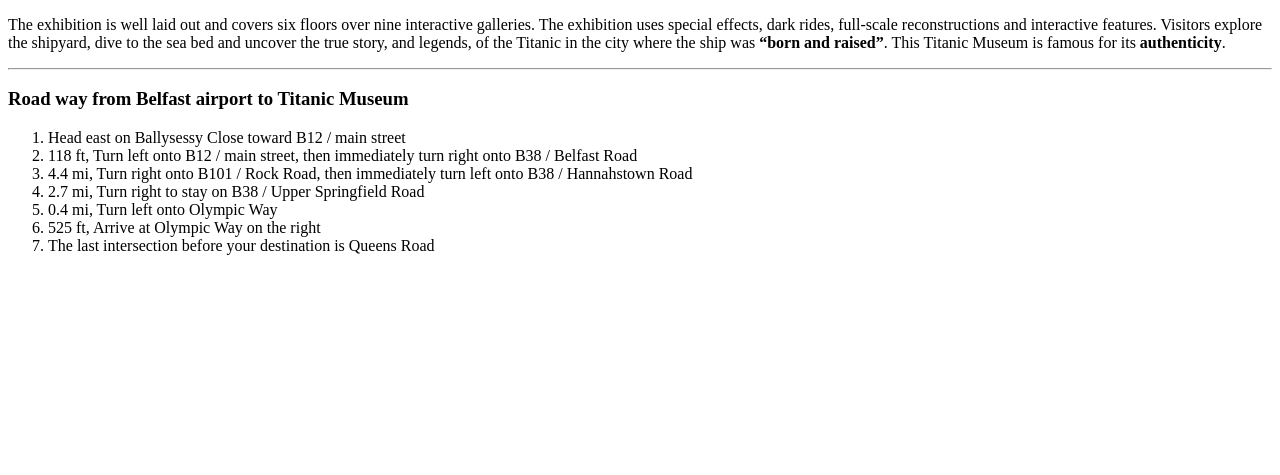
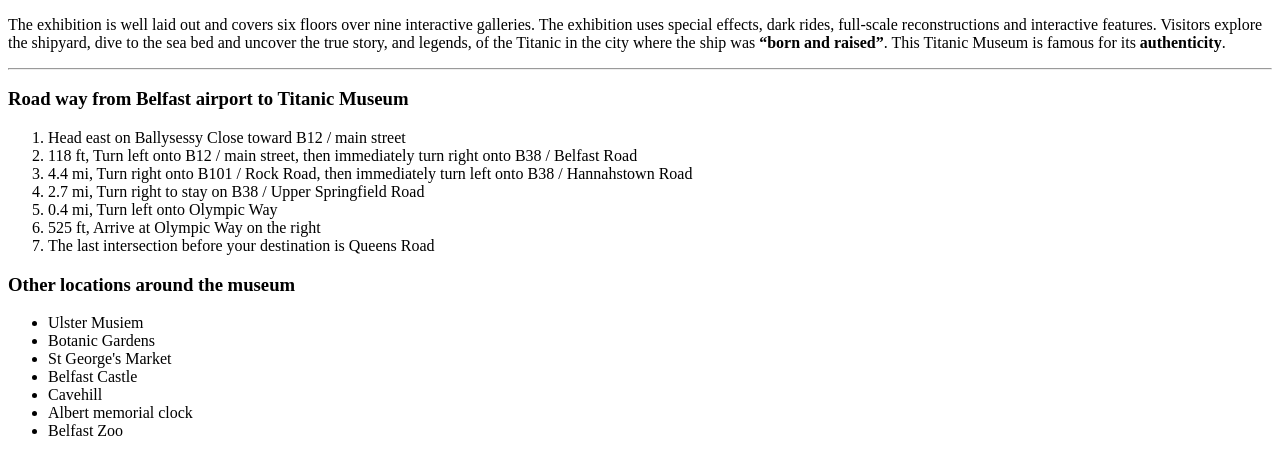
Before and after one commit to 44-563-Web-Apps-F22/44563-webapps-assignment-3-SainathBosss, a plain HTML site: page index.html in a window 1280 px wide. Shown: the part 105-580 px from the top of the page. Drawn offline with Linux system fonts and the light colour scheme.

Commit message:
added lists

```diff
--- a/index.html
+++ b/index.html
@@ -19,6 +19,17 @@
         <li>525 ft, Arrive at Olympic Way on the right</li>
         <li>The last intersection before your destination is Queens Road</li>
     </ol>
+    <h3>Other locations around the museum</h3>
+    <ul>
+        <li>Ulster Musiem</li>
+        <li>Botanic Gardens</li>
+        <li>St George's Market</li>
+        <li>Belfast Castle</li>
+        <li>Cavehill</li>
+        <li>Albert memorial clock</li>
+        <li>Belfast Zoo</li>
+    </ul>
+
 
 </body>
 </html>
```
